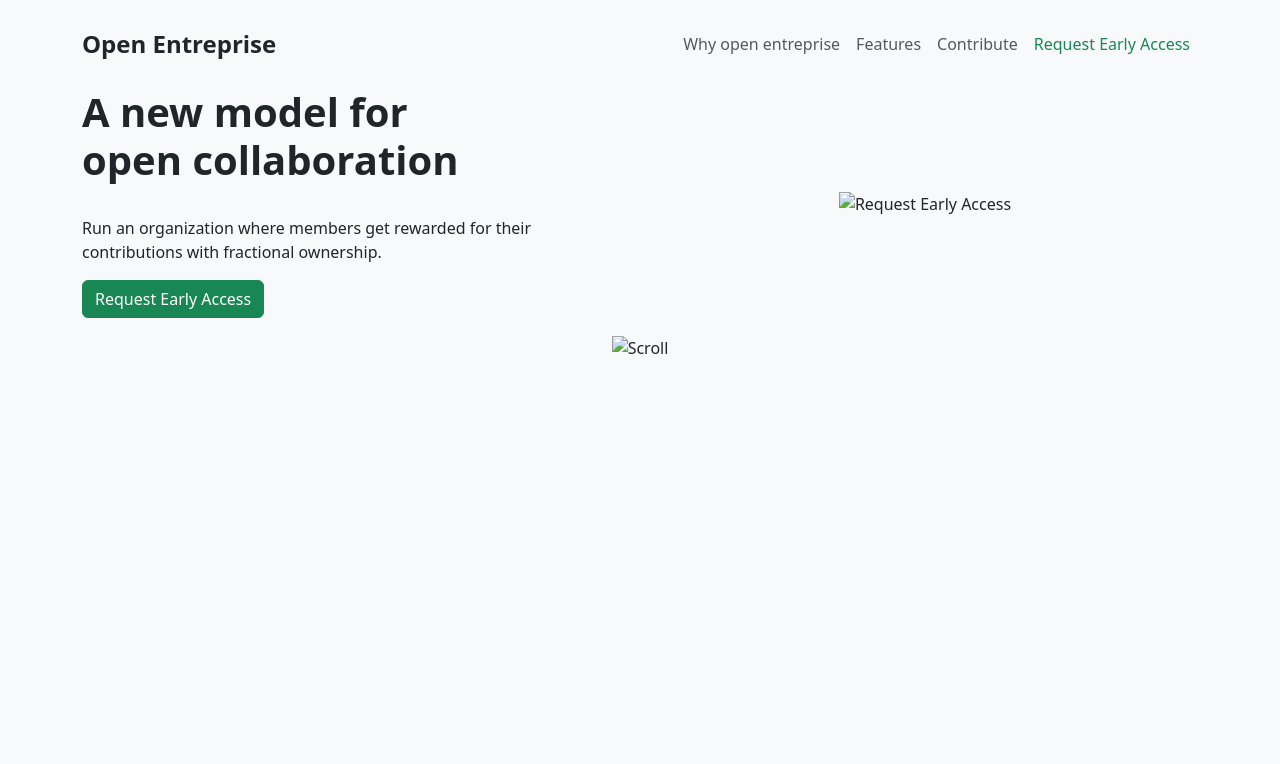
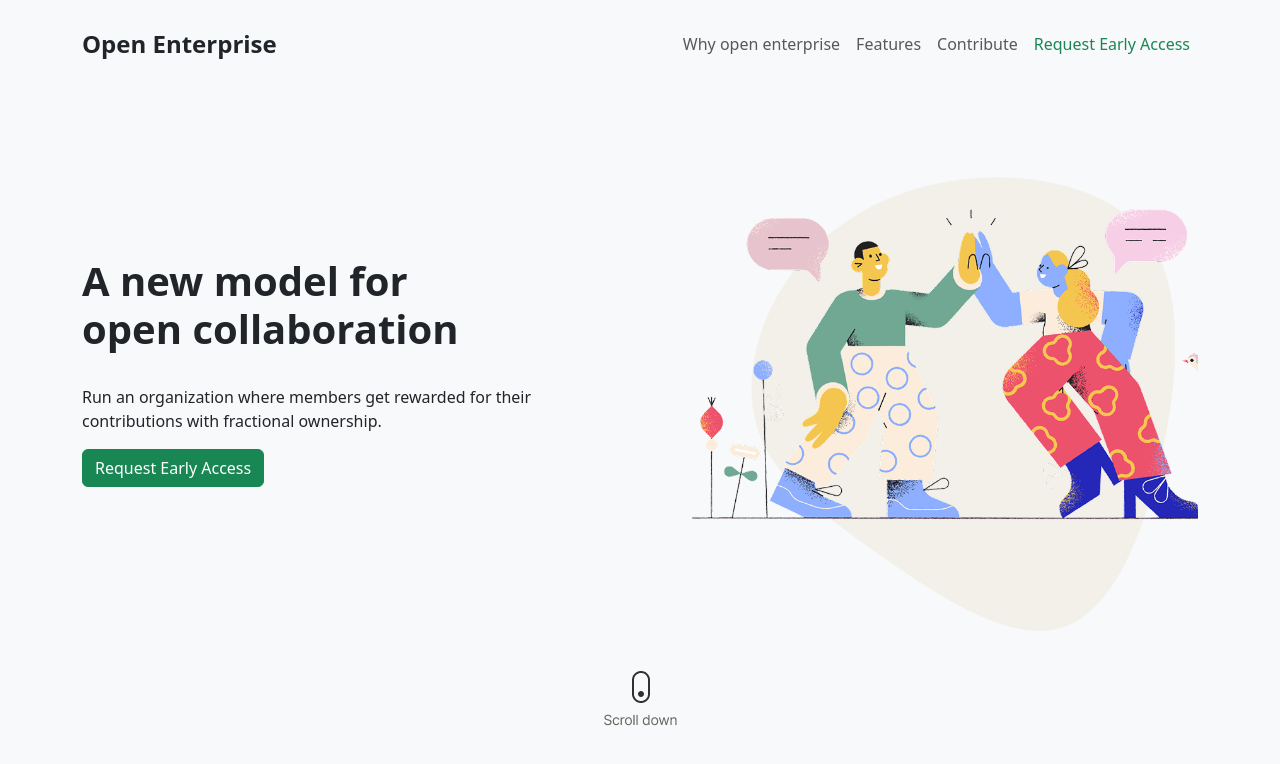
Before and after one commit to Minahil5/task2, a plain HTML site: page index.html in a window 1280 px wide. Drawn offline with nearby package versions, Linux system fonts and the light colour scheme; the site is published under a folder, as on GitHub Pages, so addresses that start at the root find nothing.

Commit message:
Update index.html

```diff
--- a/index.html
+++ b/index.html
@@ -6,52 +6,42 @@
     <title>Home-Landing</title>
     <link href="https://cdn.jsdelivr.net/npm/bootstrap@5.3.2/dist/css/bootstrap.min.css" rel="stylesheet">
     <script src="https://cdn.jsdelivr.net/npm/bootstrap@5.3.2/dist/js/bootstrap.bundle.min.js"></script>
-<link rel="stylesheet" href="Aboutwithform.html">
 </head>
 <body class="bg-light">
     <header>
         <nav class="navbar navbar-expand-sm fs-6 my-3">
-  <div class="container w-1329px h-43px mt-40px ms-56px ">
-    <div class="navbar-Title text-md-start fw-bold fs-4">Open Entreprise</div>
+            <div class="container">
+                <div class="navbar-Title text-md-start fw-bold fs-4">Open Enterprise</div>
                 <div>
-
-    <ul class="navbar-nav ms ">
-        <a href="#Why Open Entreprise" class="nav-link ">Why open entreprise</a>
-<a href="#Features" class="nav-link">Features</a>
-
-        <a href="#Contribute" class="nav-link ">Contribute</a>
-                 <a href="#Request Early Access" class="nav-link text-success ">Request Early Access</a>
-
-
+                    <ul class="navbar-nav">
+                        <a href="home.html#why-open-enterprise" class="nav-link">Why open enterprise</a>
+                        <a href="home.html#features" class="nav-link">Features</a>
+                        <a href="home.html#contribute" class="nav-link">Contribute</a>
+                        <a href="home.html#request-access" class="nav-link text-success">Request Early Access</a>
                     </ul>
-    </div>
                 </div>
             </div>
         </nav>
     </header>
+
     <section class="container my-0">
         <div class="row align-items-center">
             <div class="col-md-6 text-center text-md-start">
-      <h1 class="fs-1 font-family:bely-display fw-bold">A new model for <br> open collaboration</h1><br>
+                <h1 class="fs-1 fw-bold">A new model for <br> open collaboration</h1><br>
                 <p class="fs-6">Run an organization where members get rewarded for their contributions with
                     fractional ownership.</p>
-      <button class="btn btn-success">Request Early Access</button>
+                <button class="btn btn-success" onclick="location.href='home.html#request-access'">Request Early Access</button>
             </div>
-    <div class="col-md-6 text-center w-720px h-900px ms-720px">
-      <img src="/Right Column.png" class="img-fluid" alt="Request Early Access">
+            <div class="col-md-6 text-center">
+                <img src="Right Column.png" class="img-fluid" alt="Request Early Access">
             </div>
         </div>
     </section>
 
     <footer>
         <div class="text-dark text-center py-3">
-
-            <img src="/Scroll.png" alt="Scroll">
+            <img src="Scroll.png" alt="Scroll">
         </div>
-    </section>
     </footer>
-
-
-
 </body>
 </html>
```
Lines whose indentation alone changed are shown as unchanged.
